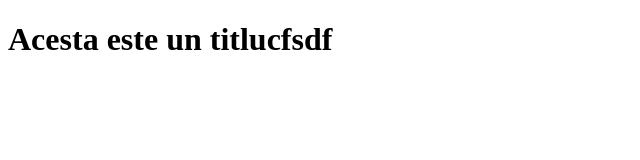
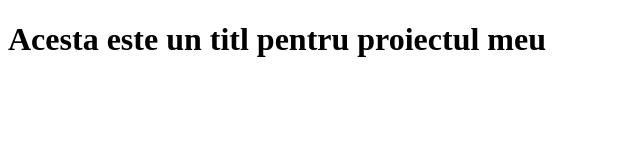
Before and after one commit to PascaCatalin/Git-demo-2, a plain HTML site: page index.html in a window 1280 px wide. Shown: the whole page, without its empty margins (0-640 px from the left). Drawn offline with Linux system fonts and the light colour scheme.

Commit message:
Am modificat titlul

```diff
--- a/index.html
+++ b/index.html
@@ -6,6 +6,6 @@
     <title>Document</title>
 </head>
 <body>
-    <h1>Acesta este un titlucfsdf</h1>
+    <h1>Acesta este un titl pentru proiectul meu</h1>
 </body>
 </html>
```
Also changed, not shown: 1 other file.
